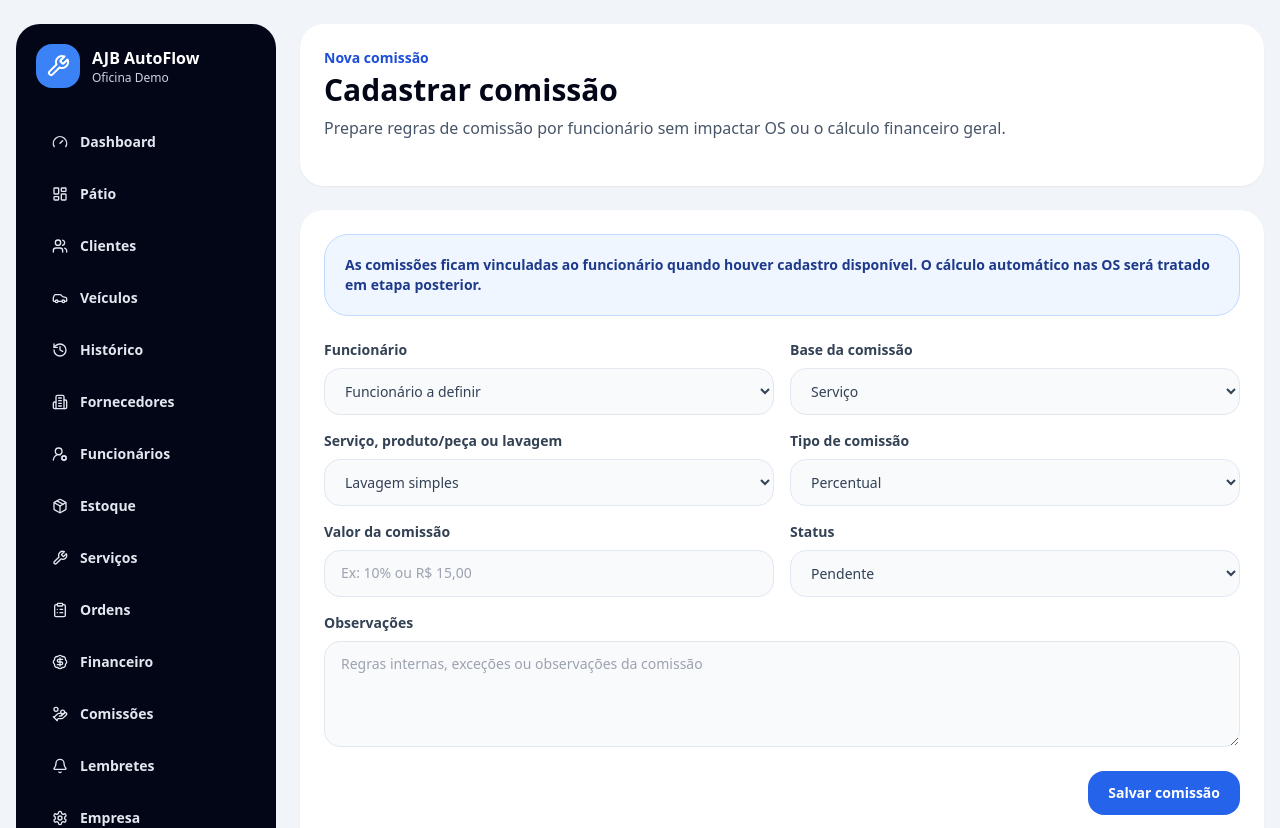
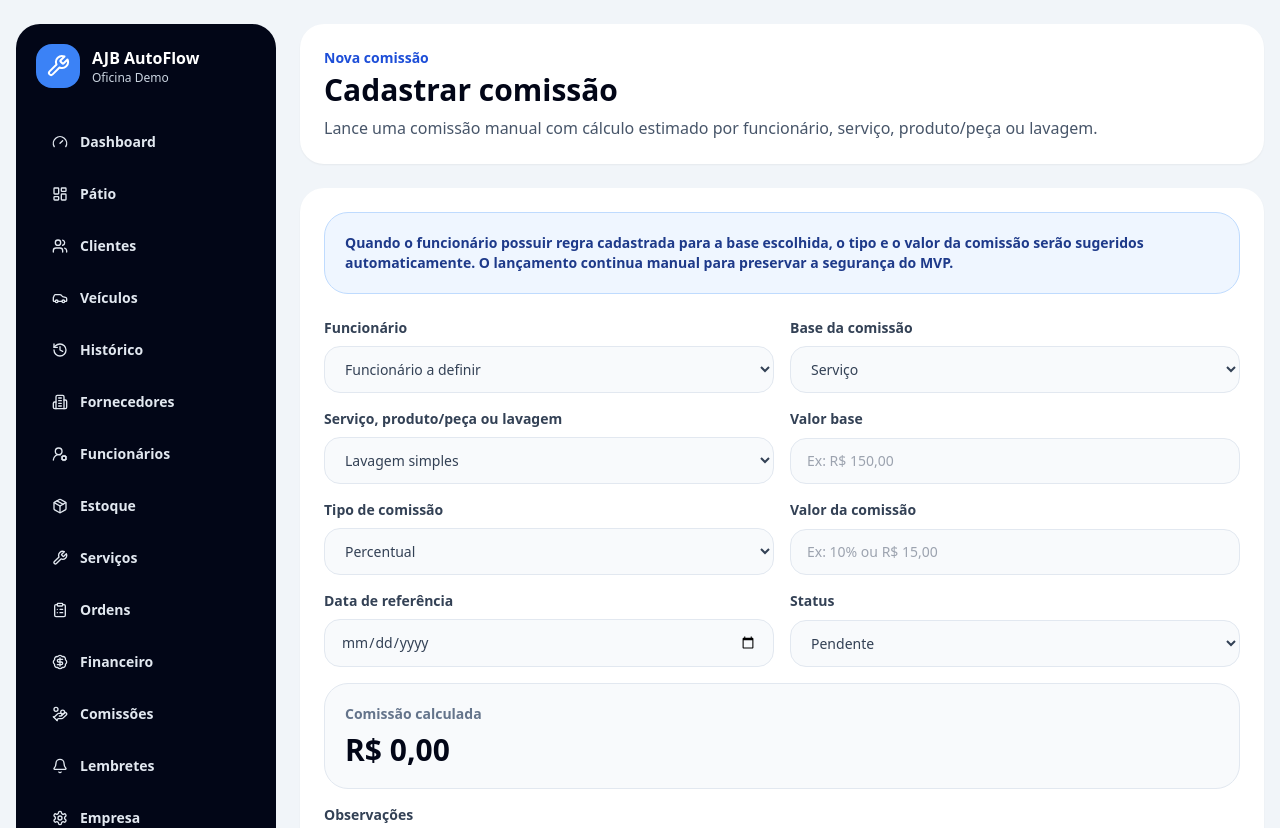
Before and after one commit to anjobrito/ajb-autoflow, a Next.js app: page /comissoes/nova in a window 1280 px wide. Shown: the top 828 px of the page. Built offline with nearby package versions, Linux system fonts and the light colour scheme.

Commit message:
feat: calculate commission on creation

```diff
--- a/app/comissoes/nova/page.tsx
+++ b/app/comissoes/nova/page.tsx
@@ -1,30 +1,38 @@
 "use client";
 
 import { useRouter } from "next/navigation";
-import { FormEvent, useEffect, useState } from "react";
+import { FormEvent, useEffect, useMemo, useState } from "react";
 import { AppShell } from "@/components/app-shell";
 import { PageHeader } from "@/components/page-header";
-import { listEmployees, listProducts, listServices, saveCommission, StoredEmployee, StoredProduct, StoredService } from "@/lib/browser-store";
+import { calculateCommissionAmount, listEmployees, listProducts, listServices, numberToCurrency, saveCommission, StoredEmployee, StoredProduct, StoredService } from "@/lib/browser-store";
 import { commissionStatuses, commissionTargetTypes, commissionValueTypes } from "@/lib/select-options";
 
-function Input({ name, label, placeholder, inputMode, required = true }: { name: string; label: string; placeholder: string; inputMode?: "numeric" | "decimal"; required?: boolean }) {
+function Input({ name, label, placeholder, inputMode, required = true, onChange, value, type = "text" }: { name: string; label: string; placeholder: string; inputMode?: "numeric" | "decimal"; required?: boolean; onChange?: (value: string) => void; value?: string; type?: string }) {
   return (
     <label className="grid gap-2 text-sm font-bold text-slate-700">
       {label}
-      <input name={name} required={required} inputMode={inputMode} placeholder={placeholder} className="rounded-2xl border border-slate-200 bg-slate-50 px-4 py-3 font-medium outline-none focus:border-blue-500 focus:bg-white" />
+      <input name={name} required={required} inputMode={inputMode} type={type} value={value} onChange={onChange ? (event) => onChange(event.target.value) : undefined} placeholder={placeholder} className="rounded-2xl border border-slate-200 bg-slate-50 px-4 py-3 font-medium outline-none focus:border-blue-500 focus:bg-white" />
     </label>
   );
 }
 
-function Select({ name, label, children }: { name: string; label: string; children: React.ReactNode }) {
+function Select({ name, label, children, value, onChange }: { name: string; label: string; children: React.ReactNode; value?: string; onChange?: (value: string) => void }) {
   return (
     <label className="grid gap-2 text-sm font-bold text-slate-700">
       {label}
-      <select name={name} className="rounded-2xl border border-slate-200 bg-slate-50 px-4 py-3 font-medium outline-none focus:border-blue-500 focus:bg-white">
+      <select name={name} value={value} onChange={onChange ? (event) => onChange(event.target.value) : undefined} className="rounded-2xl border border-slate-200 bg-slate-50 px-4 py-3 font-medium outline-none focus:border-blue-500 focus:bg-white">
         {children}
       </select>
     </label>
   );
+}
+
+function getEmployeeRule(employee: StoredEmployee | undefined, targetType: string) {
+  if (!employee) return { valueType: "Percentual", value: "" };
+  if (targetType === "Serviço" && employee.serviceCommissionType && employee.serviceCommissionType !== "Sem comissão") return { valueType: employee.serviceCommissionType, value: employee.serviceCommissionValue ?? "" };
+  if (targetType === "Produto/peça" && employee.partCommissionType && employee.partCommissionType !== "Sem comissão") return { valueType: employee.partCommissionType, value: employee.partCommissionValue ?? "" };
+  if (targetType === "Lavagem" && employee.washCommissionType && employee.washCommissionType !== "Sem comissão") return { valueType: employee.washCommissionType, value: employee.washCommissionValue ?? "" };
+  return { valueType: "Percentual", value: "" };
 }
 
 export default function NovaComissaoPage() {
@@ -33,27 +41,46 @@ export default function NovaComissaoPage() {
   const [employees, setEmployees] = useState<StoredEmployee[]>([]);
   const [services, setServices] = useState<StoredService[]>([]);
   const [products, setProducts] = useState<StoredProduct[]>([]);
+  const [employeeId, setEmployeeId] = useState("");
+  const [targetType, setTargetType] = useState("Serviço");
+  const [valueType, setValueType] = useState("Percentual");
+  const [value, setValue] = useState("");
+  const [baseAmount, setBaseAmount] = useState("");
 
   useEffect(() => {
-    setEmployees(listEmployees());
+    const storedEmployees = listEmployees();
+    setEmployees(storedEmployees);
     setServices(listServices());
     setProducts(listProducts());
+    if (storedEmployees[0]) setEmployeeId(storedEmployees[0].id);
   }, []);
+
+  const selectedEmployee = useMemo(() => employees.find((item) => item.id === employeeId), [employeeId, employees]);
+
+  useEffect(() => {
+    const rule = getEmployeeRule(selectedEmployee, targetType);
+    setValueType(rule.valueType);
+    setValue(rule.value);
+  }, [selectedEmployee, targetType]);
+
+  const calculatedAmount = useMemo(() => calculateCommissionAmount(baseAmount, valueType, value), [baseAmount, valueType, value]);
 
   function handleSubmit(event: FormEvent<HTMLFormElement>) {
     event.preventDefault();
     const formData = new FormData(event.currentTarget);
-    const employeeId = String(formData.get("employeeId") ?? "");
     const employee = employees.find((item) => item.id === employeeId);
 
     saveCommission({
       employeeId: employee?.id,
       employeeName: employee?.name ?? "Funcionário a definir",
-      targetType: String(formData.get("targetType") ?? "Serviço"),
+      targetType,
       targetName: String(formData.get("targetName") ?? ""),
-      valueType: String(formData.get("valueType") ?? "Percentual"),
-      value: String(formData.get("value") ?? ""),
-      status: String(formData.get("status") ?? "Ativa"),
+      valueType,
+      value,
+      baseAmount,
+      calculatedAmount: numberToCurrency(calculatedAmount),
+      status: String(formData.get("status") ?? "Pendente"),
+      referenceDate: String(formData.get("referenceDate") ?? new Date().toISOString().slice(0, 10)),
       notes: String(formData.get("notes") ?? ""),
     });
 
@@ -73,29 +100,35 @@ export default function NovaComissaoPage() {
 
   return (
     <AppShell>
-      <PageHeader eyebrow="Nova comissão" title="Cadastrar comissão" description="Prepare regras de comissão por funcionário sem impactar OS ou o cálculo financeiro geral." />
+      <PageHeader eyebrow="Nova comissão" title="Cadastrar comissão" description="Lance uma comissão manual com cálculo estimado por funcionário, serviço, produto/peça ou lavagem." />
       <form onSubmit={handleSubmit} className="rounded-3xl bg-white p-6 shadow-sm">
         <div className="mb-6 rounded-3xl border border-blue-200 bg-blue-50 p-5 text-sm font-semibold text-blue-900">
-          As comissões ficam vinculadas ao funcionário quando houver cadastro disponível. O cálculo automático nas OS será tratado em etapa posterior.
+          Quando o funcionário possuir regra cadastrada para a base escolhida, o tipo e o valor da comissão serão sugeridos automaticamente. O lançamento continua manual para preservar a segurança do MVP.
         </div>
 
         <div className="grid gap-4 md:grid-cols-2">
-          <Select name="employeeId" label="Funcionário">
+          <Select name="employeeId" label="Funcionário" value={employeeId} onChange={setEmployeeId}>
             {employees.length > 0 ? employees.map((employee) => <option key={employee.id} value={employee.id}>{employee.name} - {employee.role}</option>) : <option value="">Funcionário a definir</option>}
           </Select>
-          <Select name="targetType" label="Base da comissão">
+          <Select name="targetType" label="Base da comissão" value={targetType} onChange={setTargetType}>
             {commissionTargetTypes.map((type) => <option key={type}>{type}</option>)}
           </Select>
           <Select name="targetName" label="Serviço, produto/peça ou lavagem">
             {uniqueTargetOptions.length > 0 ? uniqueTargetOptions.map((target) => <option key={target}>{target}</option>) : <option>Outro</option>}
           </Select>
-          <Select name="valueType" label="Tipo de comissão">
+          <Input name="baseAmount" label="Valor base" placeholder="Ex: R$ 150,00" inputMode="decimal" value={baseAmount} onChange={setBaseAmount} />
+          <Select name="valueType" label="Tipo de comissão" value={valueType} onChange={setValueType}>
             {commissionValueTypes.map((type) => <option key={type}>{type}</option>)}
           </Select>
-          <Input name="value" label="Valor da comissão" placeholder="Ex: 10% ou R$ 15,00" inputMode="decimal" />
+          <Input name="value" label="Valor da comissão" placeholder="Ex: 10% ou R$ 15,00" inputMode="decimal" value={value} onChange={setValue} />
+          <Input name="referenceDate" label="Data de referência" placeholder="" type="date" required={false} />
           <Select name="status" label="Status">
             {commissionStatuses.map((status) => <option key={status}>{status}</option>)}
           </Select>
+          <div className="rounded-3xl border border-slate-200 bg-slate-50 p-5 md:col-span-2">
+            <p className="text-sm font-bold text-slate-500">Comissão calculada</p>
+            <p className="mt-2 text-3xl font-black text-slate-950">{numberToCurrency(calculatedAmount)}</p>
+          </div>
           <label className="grid gap-2 text-sm font-bold text-slate-700 md:col-span-2">
             Observações
             <textarea name="notes" rows={4} placeholder="Regras internas, exceções ou observações da comissão" className="rounded-2xl border border-slate-200 bg-slate-50 px-4 py-3 font-medium outline-none focus:border-blue-500 focus:bg-white" />
```
